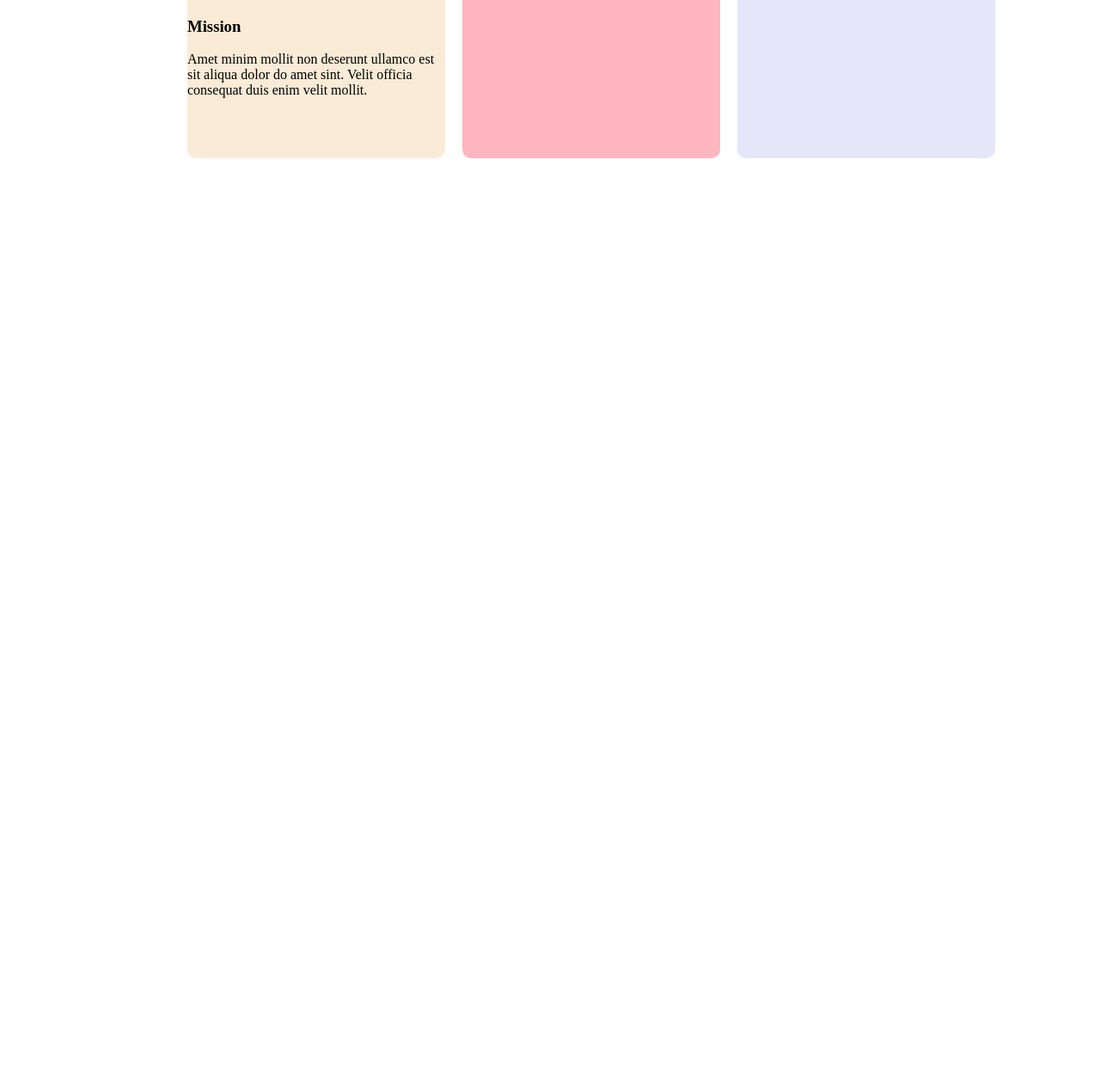
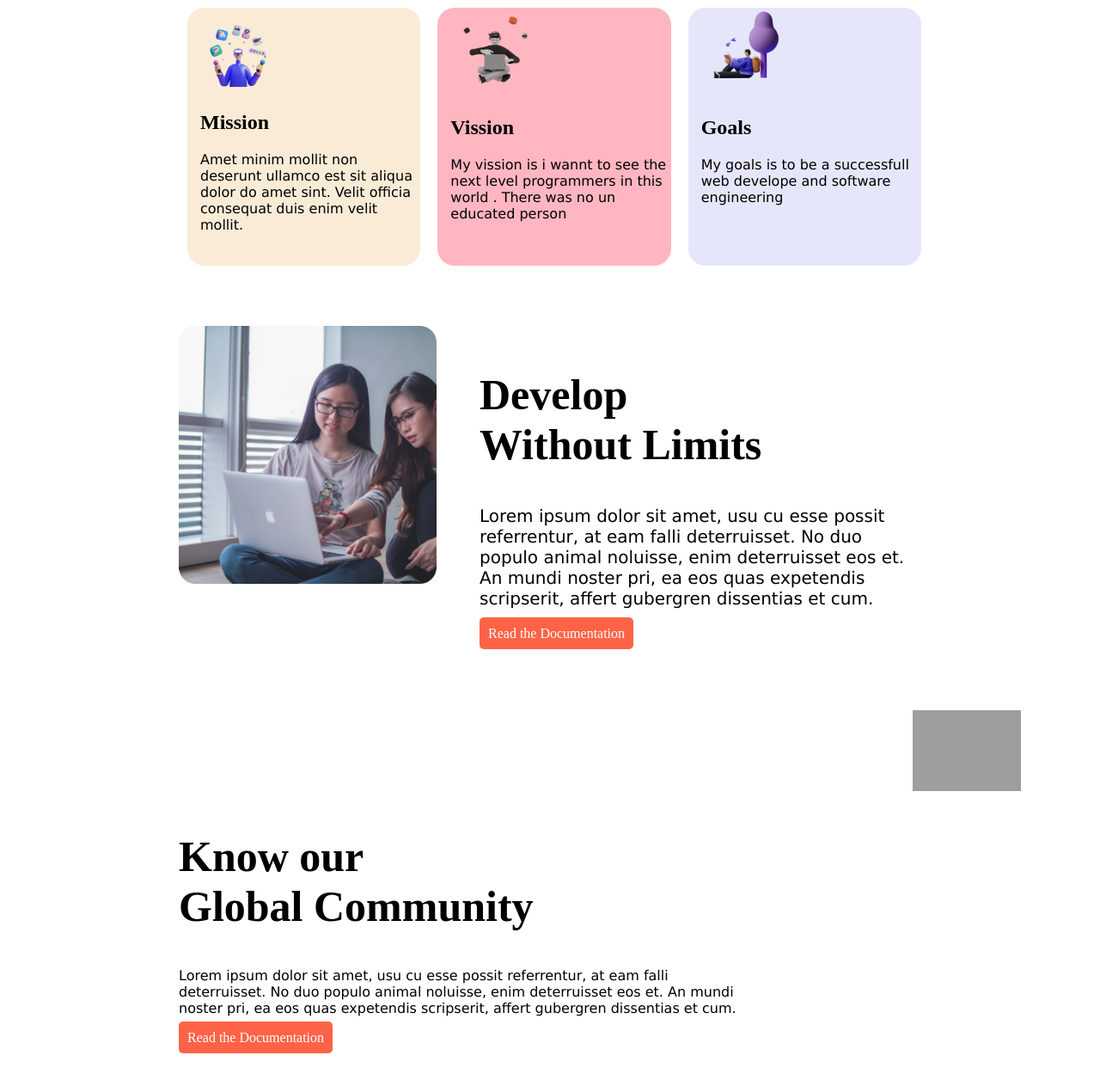
Before and after one commit to rayhanahmed01/mission-2022, a plain HTML site: page index.html in a window 1280 px wide. Shown: the part 664-1927 px from the top of the page at 86% size. Before the commit the page ends 856 px from the top, so only its background shows below. Drawn offline with Linux system fonts and the light colour scheme; grey boxes are pictures that could not be loaded; a web font is replaced by a local one.

Commit message:
add something

```diff
--- a/index.html
+++ b/index.html
@@ -18,41 +18,92 @@
 <body>
     <section class="focused">
         <div class="half-width">
-            <h1 class="heading"> Stay Focused on </h1>
-            <h1 class="heading"><span class="tomato">Mission 2022</span></h1>
+            <div class="border">
+                <h1 class="heading"> Stay Focused on </h1>
+                <h1 class="heading"><span class="tomato">Mission 2022</span></h1>
+            </div>
 
-            <p>
-                Lorem ipsum dolor sit amet consectetur adipisicing elit. Cum dolores illum <br> asperiores perspiciatis
-                dolor consequatur deleniti voluptates quis amet! <br> Molestias sunt expedita laborum provident esse
-                temporibus laudantium quo, <br> facilis reiciendis amet id explicabo distinctio fugiat consectetur rem
-                et, dicta, <br> dolorum iste alias. Nisi saepe eligendi reiciendis aliquam incidunt earum rem!
+            <p class="font-size">
+                Lorem ipsum dolor sit amet consectetur adipisicing elit. Cum dolores illum asperiores perspiciatis
+                dolor consequatur deleniti voluptates quis amet! Molestias sunt expedita laborum provident esse
+                temporibus laudantium quo, facilis reiciendis amet id explicabo distinctio fugiat consectetur rem
+                et, dicta, dolorum iste alias. Nisi saepe eligendi reiciendis aliquam incidunt earum rem!
             </p>
-            <a class="link-button" href="">Explore Now</a>
-            <p>
+            <a class="link-button" href="" target="_blank">Explore Now</a>
+            <p class="font-size">
                 Scrole downt to explore more about us
             </p>
         </div>
         <div class="half-width">
-            <img src="images/person/person-1.png" alt="">
+            <img src="images/person/iron-man.png" alt="">
         </div>
     </section>
-    <h1> My Mission in <span class="tomato"> 2022</span></h1>
+    <div class="mission-text">
+        <h1> My Mission in <span class="tomato"> 2022</span></h1>
+    </div>
     <section class="my-mission">
-        <div class="container" id="mission">
+        <div id="mission">
             <img src="images/illustrators/illustrator-1.png" alt="">
-            <h3>Mission</h3>
-            <p>Amet minim mollit non deserunt
+            <h2>Mission</h2>
+            <p class="font-size">Amet minim mollit non deserunt
                 ullamco est sit aliqua dolor do amet
                 sint. Velit officia consequat duis enim
                 velit mollit.</p>
         </div>
-        <div class="container" id="vission">
-            <h3>Vission
-
-            </h3>
+        <div id="vission">
+            <img src="images/illustrators/illustrator-2.png" alt="">
+            <h2>Vission</h2>
+            <p class="font-size">My vission is i wannt to see the next level programmers in this world . There was no un
+                educated person
+            </p>
         </div>
-        <div class="container" id="goal">
-            <h3> Goal</h3>
+        <div id="goal">
+            <img src="images/illustrators/illustrator-3.png" alt="">
+            <h2> Goals</h2>
+            <p class="font-size">My goals is to be a successfull web develope and software engineering </p>
+        </div>
+    </section>
+    <section class="developer">
+        <div class="coding">
+            <img src="images/pictures/coding.png" alt="">
+        </div>
+        <div id="dev-text">
+            <h1>Develop <br> Without Limits</h1>
+            <p id="pragraph" class="font-size">Lorem ipsum dolor sit amet, usu cu esse possit referrentur, at eam falli
+                deterruisset. No duo populo animal noluisse, enim deterruisset eos et. An
+                mundi noster pri, ea eos quas expetendis scripserit, affert gubergren
+                dissentias et cum.</p>
+            <a class="link-button" href="" target="_blank">Read the Documentation</a>
+        </div>
+    </section>
+    <section class="documentation">
+        <div class="global">
+            <h1>Know our <br>
+                Global Community</h1>
+            <p class="font-size">
+                Lorem ipsum dolor sit amet, usu cu esse possit referrentur, at eam
+                falli deterruisset. No duo populo animal noluisse, enim deterruisset
+                eos et. An mundi noster pri, ea eos quas expetendis scripserit, affert
+                gubergren dissentias et cum.
+            </p>
+            <a href="" class="link-button">Read the Documentation</a>
+        </div>
+        <div class="community">
+            <img src="images/pictures/project.png" alt="">
+        </div>
+    </section>
+    <section class="app">
+        <div>
+            <img src="images/pictures/app.png" alt="">
+        </div>
+        <div class="stay-safe">
+            <h1>Stay safe with <br>
+                Go <span class="tomato">Corona.</span></h1>
+            <p class="font-size">Lorem ipsum dolor sit amet, usu cu esse possit referrentur,
+                at eam falli deterruisset. No duo populo animal noluisse,
+                enim deterruisset eos et. An mundi noster pri, ea eos quas
+                expetendis scripserit, affert gubergren dissentias et cum.</p>
+            <a class="link-button" href="" target="_blank">App Fetures</a>
         </div>
     </section>
 </body>
--- a/style.css
+++ b/style.css
@@ -1,3 +1,9 @@
+body {
+    padding-left: 200px;
+    padding-right: 200px;
+    margin-top: 70px;
+}
+
 h1 {
     font-size: 50px;
 }
@@ -38,20 +44,29 @@ h1 {
 .my-mission {
     display: flex;
     padding-left: 10px;
-    margin-left: 200px;
+
 
 }
 
-.container {
-    width: 33.3%;
-}
+
 
 #mission {
     height: 300px;
-    width: 300px;
+    width: 340px;
     background-color: antiquewhite;
     margin-right: 5px;
-    border-radius: 10px;
+    border-radius: 20px;
+    padding-left: 15px;
+
+}
+
+.border {
+    border-left: 5px solid #E55451;
+}
+
+.mission-text {
+    text-align: center;
+
 
 }
 
@@ -61,18 +76,85 @@ h1 {
 
 #vission {
     height: 300px;
-    width: 300px;
+    width: 340px;
     background-color: lightpink;
     margin-left: 15px;
-    border-radius: 10px;
+    border-radius: 20px;
+    padding-left: 15px;
 
+}
+
+#vission img {
+    width: 40%;
 }
 
 #goal {
     height: 300px;
-    width: 300px;
+    width: 340px;
     background-color: lavender;
     margin-left: 20px;
-    border-radius: 10px;
+    border-radius: 20px;
+    padding-left: 15px;
 
 }
+
+#goal img {
+    width: 40%;
+}
+
+.coding img {
+    height: 300px;
+    width: 300px;
+
+    margin-top: 70px;
+}
+
+.developer {
+
+    display: flex;
+}
+
+#dev-text {
+
+    margin-left: 50px;
+    margin-top: 80px;
+}
+
+#pragraph {
+    font-size: 20px;
+}
+
+.documentation {
+    display: flex;
+    margin-top: 80px;
+}
+
+.community img {
+    width: 60%;
+    margin-left: 200px;
+
+}
+
+.global {
+    margin-top: 100px;
+}
+
+.app {
+    display: flex;
+    margin-top: 50px;
+}
+
+.app img {
+    height: 700px;
+    width: 400px;
+}
+
+.stay-safe {
+    padding-left: 200px;
+    margin-top: 90px;
+}
+
+.font-size {
+    font-family: Verdana, Arial, Helvetica, sans-serif;
+    font-weight: 500;
+}
```
